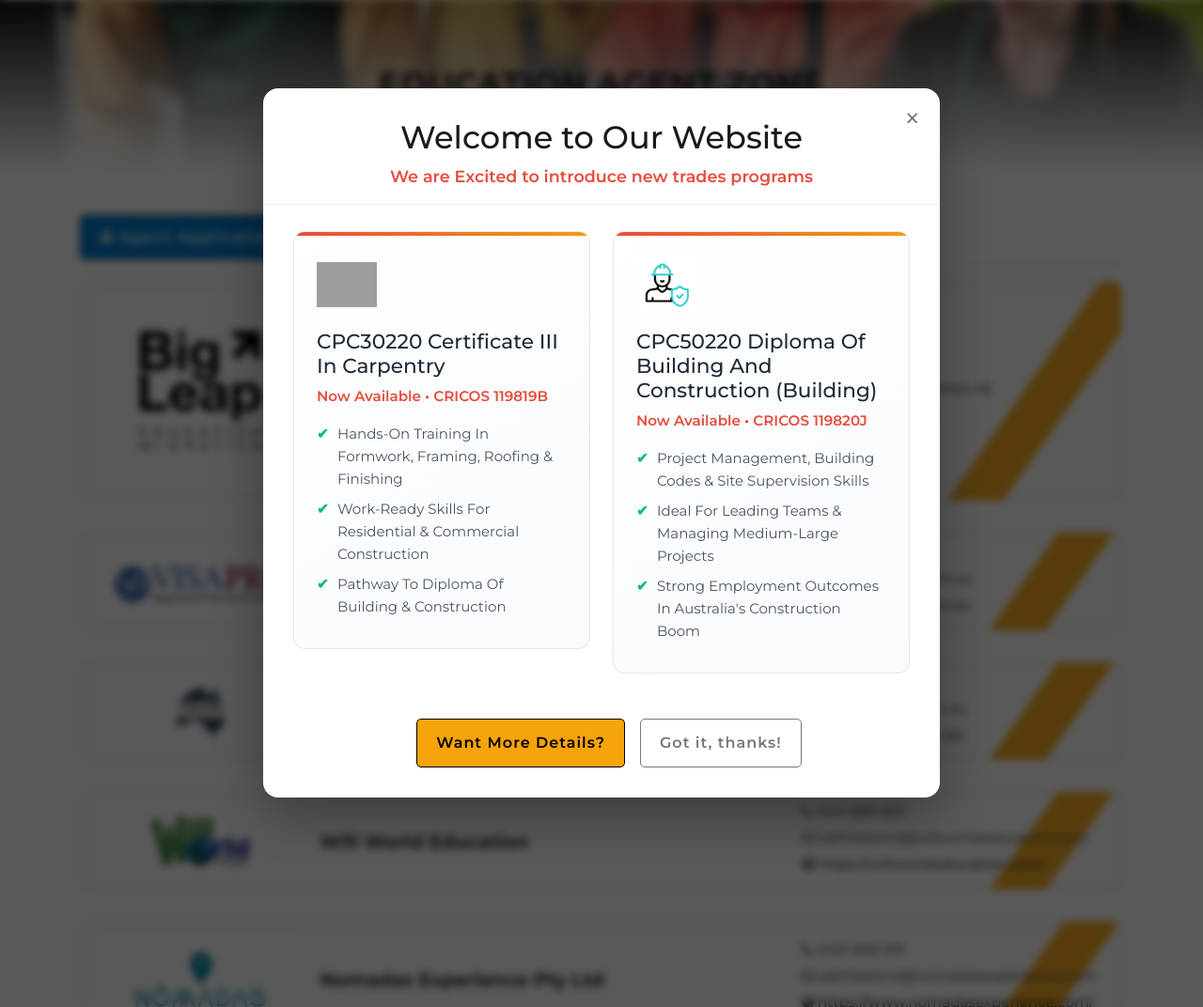
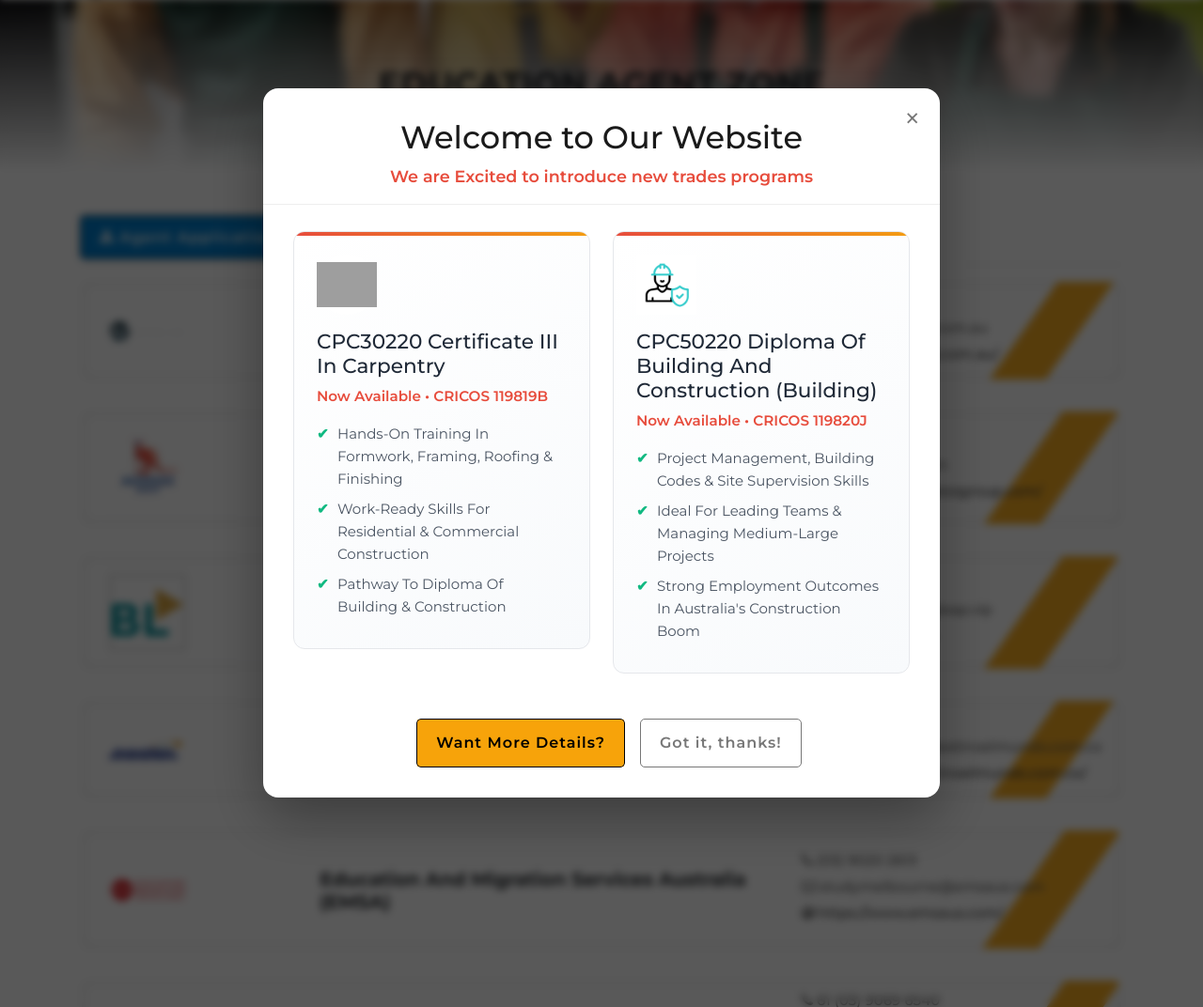
Before and after one commit to jatinderdevs/aiit, a PHP site: page /agents.php in a window 1280 px wide. Shown: the part 129-1201 px from the top of the page at 94% size. Run offline with PHP 8.4, Linux system fonts and the light colour scheme; some libraries are stand-ins or nearby versions; grey boxes are pictures that could not be loaded.

Commit message:
update the agents list and add logo files

```diff
--- a/agents.php
+++ b/agents.php
@@ -28,22 +28,7 @@
         <br>
         <hr>
         <div class="agents">
-            <div class="agentbox">
-                <div class="cardAgent">
-                    <div class="agentlogo">
-                        <img src="https://www.aiit.vic.edu.au/extra-images/agents/4u.webp" class="img-fluid" alt="">
-                    </div>
-                    <div class="agenttxt">
-                        <h6>4U EDUCATION AGENCY</h6>
-                        <p> 1602/150 Epping Road Lane Cove West, New South Wales 2066</p>
-                    </div>
-                    <div>
-                        contact@4uaustralia.com
 
-                        www.4ueducationagency
-                    </div>
-                </div>
-            </div>
 
     </div>
 
@@ -88,7 +73,7 @@ agentData.forEach(agent => {
       <div class="agentbox">
                 <div class="cardAgent">
                     <div class="agentlogo">
-                        <img src="${agent['logo']}" class="img-fluid" alt="">
+                        <img src="${agent['logo']}" class="img-fluid" width="80px" height="80px" alt="">
                     </div>
                     <div class="agenttxt">
                         <h5>${agent['Agent Name']}</h5>
--- a/data/AgentData.csv
+++ b/data/AgentData.csv
@@ -1,9 +1,19 @@
 logo,Agent Name,Agent Business Phone,Agent Mobile Phone,Agent Email,website,Address
-img/agents/bigleap.jpg,Big Leap Education and Migration Services,+61 466021160,,ivan.monte@bigleap.vip,www.bigleap.vip,Nil
+img/agents/advice365.png,Advise 365 Education and Migration ,(02) 7805 4942,,info@advise365.com.au,https://advise365.com.au/,
+img/agents/aussie.png,Aussizz Group,(03) 9602 3435,,mel@aussizz.com,https://www.aussizzgroup.com/,
+img/agents/bigleap.jpg,Big Leap Global,+61 466021160,,ivan.monte@bigleap.vip,www.bigleap.vip,Nil
+img/agents/destino.png,DestinoElMundo,+57 (311) 456 1771,,yazmin.mesa@destinoelmundo.com.co,https://www.destinoelmundo.com.co/,Nil
+img/agents/logo.webp,Education and Migration Services Australia (EMSA), (03) 9020 2613,,studymelbourne@emsaus.com,https://www.emsaus.com/,
+img/agents/edutravel.jpg,Edutravel International | Edutravel Group,61 (03) 9069 6540,,info@edutravelgroup.com.au,https://www.edutravelinternational.com.au/,
+img/agents/global-heighis.webp,Global Heights,1300 427 725,,info@globalheights.com.au,https://globalheights.com.au/,
+img/agents/iaec.png,IAEC Education,(03) 9670 1140,,admissions@iaec.com.au ,https://www.iaec.com.au/,
+img/agents/,Infinity Education Group Pty Ltd,0423 771 601,,info-col@infinityeducation.net,https://infinityeducation.net/,Nil
+img/agents/nom.webp,Nomadas Experience Pty Ltd,0451 858 319,,admissions@nomadasexperience.com,https://www.nomadasexperience.com/,Nil
+img/agents/opal.jpg,Opal Consulting Pty Ltd,0431 092 046,,info@opalconsulting.com.au,https://www.opalconsulting.com.au/,Nil
+img/agents/svs.jpg,Skills Visa Service (SVS),(02) 9635 6448,,Info@skillvisa.com.au,http://skillvisa.com.au/,
+img/agents/star.jpg,Star Smile Education,0410 866 691,,info@starsmileeducation.com,http://starsmileeducation.com/,
+img/agents/,Unicorn Immigration and Visa Consulting,0432 018 445,,tejinder.gindra@gmail.com,https://unicornimmigration.com/,
+img/agents/vicpack.webp,VICPAK Consultancy Services,0411 728 574,,info@vicpakconsultant.com,https://www.vicpakconsultant.com/,
 img/agents/visapro.webp,Visa Pro Migration & Education Servies,433454580,,dsb@visa-pro.com.au,www.visa-pro.com.au,Nil
 img/agents/visaaid.jpg,Visaaid Immigration & Education Services,03 9070 3485,,info@visaaid.com.au,www.visaaid.com.au,Nil
 img/agents/willworld.webp,Will World Education,0411 889 353,,admissions@willworldeducation.com,https://willworldeducation.com/,Nil
-img/agents/nom.webp,Nomadas Experience Pty Ltd,0451 858 319,,admissions@nomadasexperience.com,https://www.nomadasexperience.com/,Nil
-img/agents/,Infinity Education Group Pty Ltd,0423 771 601,,info-col@infinityeducation.net,https://infinityeducation.net/,Nil
-img/agents/opal.jpg,Opal Consulting Pty Ltd,0431 092 046,,info@opalconsulting.com.au,https://www.opalconsulting.com.au/,Nil
-img/agents/destino.png,DestinoElMundo,+57 (311) 456 1771,,yazmin.mesa@destinoelmundo.com.co,https://www.destinoelmundo.com.co/,Nil
```
Also changed, not shown: img/agents/advice365.png (added), img/agents/aussie.png (added), img/agents/bigleap.jpg, img/agents/edutravel.jpg (added), img/agents/global-heighis.webp (added), img/agents/iaec.png (added), img/agents/logo.webp (added), img/agents/star.jpg (added), img/agents/svs.jpg (added), img/agents/vicpack.webp (added).
